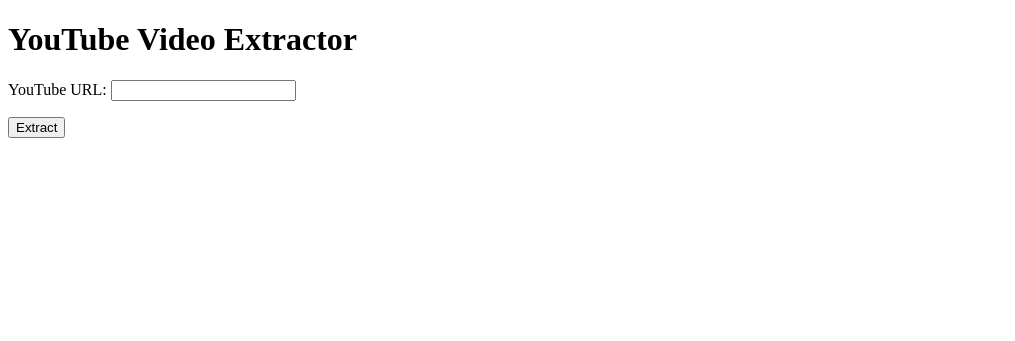
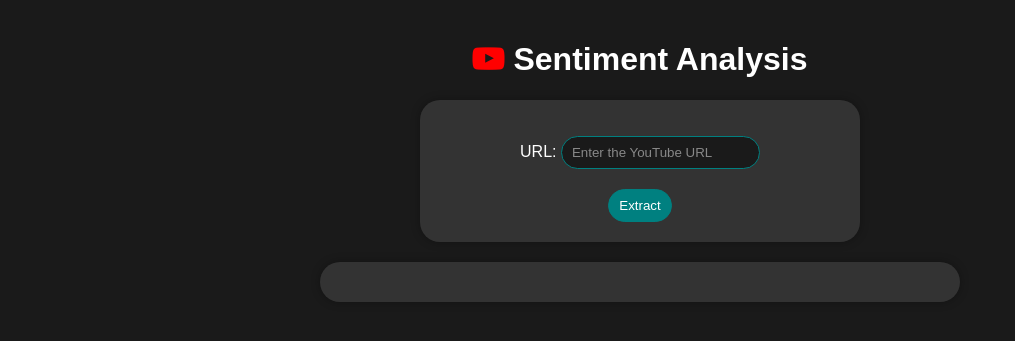
Before and after one commit to drMy5tery/Trust-Me-Bro, a Django app: page /sentanalysis/analysis/ in a window 1280 px wide. Shown: the top 341 px of the page, without its empty margins (0-1015 px from the left). Run offline with Django 4.2, Linux system fonts and the light colour scheme.

Commit message:
Css File added and some redundant codes reduced

```diff
--- a/YtCmntAnalysis/Analysis/forms.py
+++ b/YtCmntAnalysis/Analysis/forms.py
@@ -1,4 +1,5 @@
 from django import forms
 
 class YouTubeUrlForm(forms.Form):
-    url = forms.URLField(label='YouTube URL')
+    url = forms.URLField( label='URL',
+        widget=forms.URLInput(attrs={'placeholder': 'Enter the YouTube URL'}))
--- /dev/null
+++ b/YtCmntAnalysis/Analysis/static/css/styles.css
@@ -0,0 +1,91 @@
+body {
+    font-family: Arial, sans-serif;
+    background-color: #1a1a1a;
+    color: #fff;
+    margin: 0;
+    padding: 20px;
+}
+
+h1 {
+    text-align: center;
+    color: #fff;
+}
+
+form {
+    max-width: 400px;
+    margin: 0 auto;
+    background-color: #333;
+    padding: 20px;
+    text-align: center;
+    border-radius: 20px;
+    box-shadow: 0 0 10px rgba(0, 0, 0, 0.3);
+}
+
+form button {
+    display: block;
+    margin: 20px auto 0;
+    padding: 10px 20px;
+    background-color: teal;
+    color: #fff;
+    border: none;
+    border-radius: 20px;
+    cursor: pointer;
+}
+
+#result-container {
+    max-width: 600px;
+    margin: 20px auto;
+    background-color: #333;
+    padding: 20px;
+    text-align: center;
+    border-radius: 20px;
+    box-shadow: 0 0 10px rgba(0, 0, 0, 0.3);
+}
+
+#result-container h2 {
+    color: #fff;
+}
+
+#result-container h3 {
+    color: teal;
+    margin-top: 0;
+}
+
+#result-container h4 {
+    color: #fff;
+    margin-top: 20px;
+}
+
+#result-container ul {
+    text-align: left;
+    margin-left: 20px;
+    color: #fff;
+}
+
+#result-container ul li {
+    margin-bottom: 5px;
+}
+
+#result-container p {
+    margin: 5px 0;
+}
+
+input[type="text"],
+input[type="url"],
+button[type="submit"] {
+    background-color: #1a1a1a;
+    color: #fff;
+    border: 1px solid teal;
+    padding: 8px 10px;
+    border-radius: 20px;
+}
+
+input[type="text"]::placeholder,
+input[type="url"]::placeholder {
+    color: #888;
+}
+
+button[type="submit"] {
+    background-color: teal;
+    color: #fff;
+}
--- a/YtCmntAnalysis/Analysis/views.py
+++ b/YtCmntAnalysis/Analysis/views.py
@@ -1,6 +1,7 @@
 from django.shortcuts import render,HttpResponse
 import os
 import json
+import tweetnlp
 from django.views import View
 from .ML.sent_analysis import SimpleYtCommentAnalyzer
 from django.http import JsonResponse
@@ -9,7 +10,8 @@ from .forms import YouTubeUrlForm
 
 # Create your views here.
 def test(request):
-    obj = SimpleYtCommentAnalyzer("QwreMeXlFoY")
+    model = tweetnlp.load_model('sentiment', multilingual=True)
+    obj = SimpleYtCommentAnalyzer(model , "QwreMeXlFoY" )
     obj.get_comments_and_sentiment_by_video_id()
     temp=obj.get_summary()
     pretty_data = json.dumps(temp, indent=4)
@@ -28,14 +30,16 @@ class Analview(View):
         if form.is_valid():
             url = form.cleaned_data['url']
             video_comment_info = self.get_analysis(url)
-            print(video_comment_info)
+            #print(video_comment_info)
             return JsonResponse(video_comment_info)
         return render(request, self.template_name, {'form': form})
     def get_analysis(self,url):
         url_id=self.get_yt_video_id(url)
-        obj = SimpleYtCommentAnalyzer(url_id)
+        model = tweetnlp.load_model('sentiment', multilingual=True)
+        obj = SimpleYtCommentAnalyzer(model,url_id)
         obj.get_comments_and_sentiment_by_video_id()
         temp=obj.get_summary()
+        #print(temp)
         return temp
     def get_yt_video_id(self,url):
         if url.startswith(('youtu', 'www')):
--- a/YtCmntAnalysis/templates/html/index.html
+++ b/YtCmntAnalysis/templates/html/index.html
@@ -1,7 +1,15 @@
 <!DOCTYPE html>
+{% load static %}
 <html>
 <head>
     <title>YouTube Sentiment Analysis</title>
+    <link rel="stylesheet" href="https://cdnjs.cloudflare.com/ajax/libs/font-awesome/4.7.0/css/font-awesome.min.css">
+    <link
+      rel="preload"
+      as="style"
+      href="{% static 'css/styles.css' %}"
+      onload="this.rel = 'stylesheet'"
+    />
     <script src="https://code.jquery.com/jquery-3.6.0.min.js"></script>
     <script>
         $(document).ready(function() {
@@ -17,16 +25,38 @@
                         'url': url
                     },
                     success: function(response) {
-                        var scores=JSON.stringify(response.Scores)
-                        $('#result-container').html('<h2>Video Info:</h2>' +
-                          '<h3>Sentiment: ' + response.Sentiment + '</h3>' +
-                          '<p>Title: ' + response.title + '</p>' +
-                          '<p>Views: ' + response.views + '</p>' +
-                          '<p>Likes: ' + response.likes + '</p>' +
-                          '<p>Comments Count: ' + response.commentcount + '</p>' +
-                          '<p>(Like:View) Ratio: ' + response.like_view_ratio + '</p>' +
-                          '<p>(Comment:View) Ratio: ' + response.comment_view_ratio + '</p>' +
-                          '<p>Scores: ' + scores + '</p>');  //result container
+                       // var scores=JSON.stringify(response.Scores)
+                        var sentiment = response.Sentiment_summary.sentiment;
+                        var sentimentColor = sentiment === 'Valid' ? 'springgreen' : 'red';
+                       // JSON response handler
+                        console.log("Response Received")
+                        console.log(response)
+                        var resultContainer = $('#result-container');
+                        var html = '<h1>' + response.title + '</h1>';
+                        html += '<p>Views: ' + response.views + '</p>';
+                        html += '<p>Likes: ' + response.likes + '</p>';
+                        html += '<p>Comment Count: ' + response.commentcount + '</p>';
+                        html += '<p>Like-View Ratio: ' + response.like_view_ratio + '</p>';
+                        html += '<p>Comment-View Ratio: ' + response.comment_view_ratio + '</p>';
+
+                        html += '<h2>Sentiment Summary</h2>';
+                        html += '<h3 style="color: ' + sentimentColor + ';">Sentiment: ' + sentiment + '</h3>' ;
+
+                        html += '<h4>Top Five Comments</h4>';
+                        html += '<ul>';
+                        for (var i = 0; i < response.Sentiment_summary.Top_five_comments.length; i++) {
+                            var comment = response.Sentiment_summary.Top_five_comments[i][0];
+                            var score = response.Sentiment_summary.Top_five_comments[i][1];
+                            html += '<li>' + comment + ' - Score: ' + score + '</li>';
+                        }
+                        html += '</ul>';
+
+                        html += '<h2>Scores</h2>';
+                        html += '<p>Positive: ' + response.Scores.positive + '</p>';
+                        html += '<p>Negative: ' + response.Scores.negative + '</p>';
+                        html += '<p>Neutral: ' + response.Scores.neutral + '</p>';
+
+                        resultContainer.html(html);  //result container
                     }
                 });
             });
@@ -34,7 +64,7 @@
     </script>
 </head>
 <body>
-    <h1>YouTube Video Extractor</h1>
+    <h1><i class="fa fa-youtube-play" style="color : red"></i>  Sentiment Analysis</h1>
     <form method="post">
         {% csrf_token %}
         {{ form.as_p }}
```
Also changed, not shown: YtCmntAnalysis/Analysis/ML/sent_analysis.py (+31 -29 lines), 2 other files.
